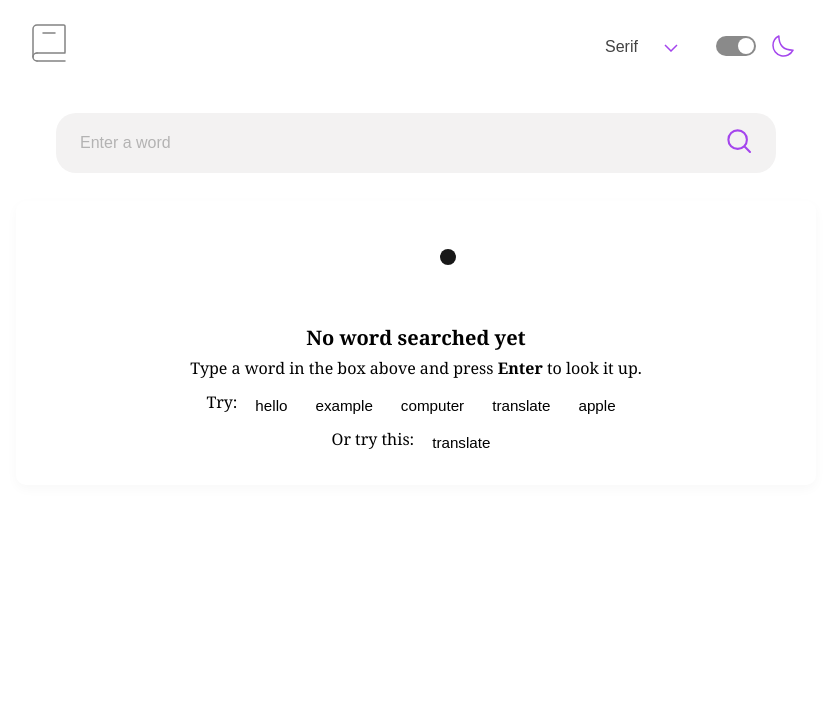
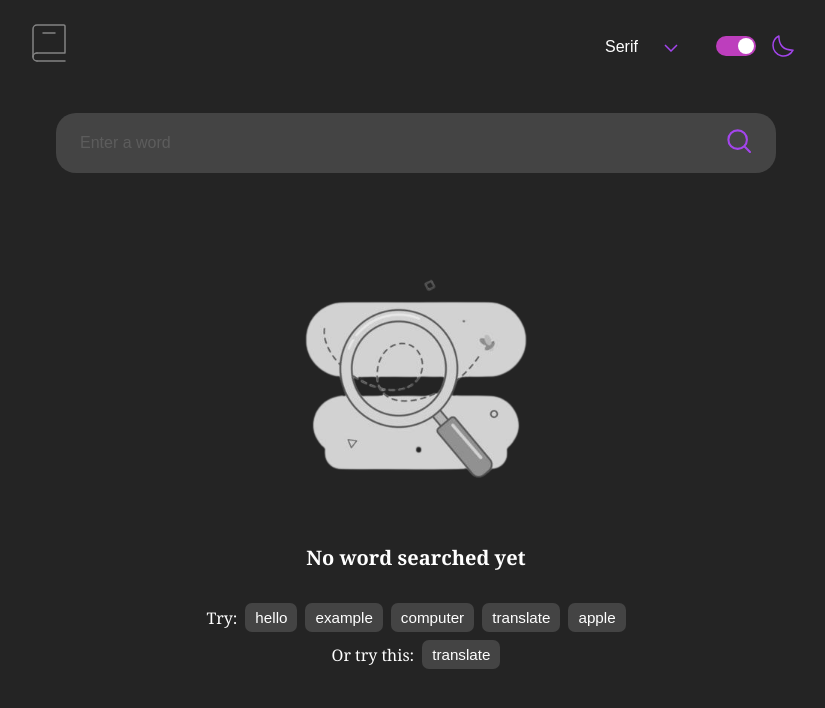
Before and after one commit to ATRam3/dictionary-app, a React (Vite) app: page / in a window 1280 px wide. Shown: the top 708 px of the page, without its empty margins (224-1049 px from the left). Built offline with nearby package versions, Linux system fonts and the light colour scheme.

Commit message:
done empty state with search suggestions when query is empty

```diff
--- a/src/components/EmptyState.jsx
+++ b/src/components/EmptyState.jsx
@@ -1,4 +1,6 @@
 // EmptyState component (place near top of file or in a separate file)
+import NoSearch from "../assets/images/NoSearch.png";
+import NoSearch1 from "../assets/images/No_search1.png";
 const EmptyState = ({ onPick, suggestions }) => {
   // pick a random suggestion to display visually
   const random = suggestions[Math.floor(Math.random() * suggestions.length)];
@@ -7,28 +9,10 @@ const EmptyState = ({ onPick, suggestions }) => {
     <div className="empty-state" role="region" aria-label="No search yet">
       {/* simple inline SVG illustration (optional) */}
       <div className="empty-illustration" aria-hidden="true">
-        <svg width="120" height="80" viewBox="0 0 120 80">
-          <rect
-            x="8"
-            y="12"
-            width="104"
-            height="56"
-            rx="8"
-            fill="none"
-            stroke="var(--muted)"
-            strokeWidth="2"
-          />
-          <circle cx="92" cy="28" r="8" fill="var(--muted)" />
-          <path d="M18 28h58" stroke="var(--muted)" strokeWidth="2" />
-          <path d="M18 40h58" stroke="var(--muted)" strokeWidth="2" />
-        </svg>
+        <img src={NoSearch} alt="" className="empty-img" />
       </div>
 
       <h2>No word searched yet</h2>
-      <p className="muted">
-        Type a word in the box above and press <strong>Enter</strong> to look it
-        up.
-      </p>
 
       <div className="examples">
         <span>Try: </span>
@@ -37,7 +21,12 @@ const EmptyState = ({ onPick, suggestions }) => {
             key={s}
             type="button"
             className="example-btn"
-            onClick={() => onPick(s)}
+            onClick={(e) => {
+              console.log("Empty state clicked: ", s, "event: ", e.type);
+              e.preventDefault();
+              e.stopPropagation();
+              onPick(s);
+            }}
           >
             {s}
           </button>
@@ -46,7 +35,16 @@ const EmptyState = ({ onPick, suggestions }) => {
 
       <div className="random">
         <span>Or try this: </span>
-        <button className="random-btn" onClick={() => onPick(random)}>
+        <button
+          className="random-btn"
+          type="button"
+          onClick={(e) => {
+            console.log("Empty state clicked: ", s, "event: ", e.type);
+            e.preventDefault();
+            e.stopPropagation();
+            onPick(s);
+          }}
+        >
           {random}
         </button>
       </div>
--- a/src/components/Navbar/ThemeToggle.jsx
+++ b/src/components/Navbar/ThemeToggle.jsx
@@ -11,13 +11,10 @@ const ThemeToggle = () => {
   // 'dark' or 'light' based on the saved value.
 
   useEffect(() => {
-    const savedTheme = localStorage.getItem("theme") === "dark";
+    const savedTheme = localStorage.getItem("theme") || "dark";
     if (savedTheme) {
       setTheme(savedTheme);
-      document.documentElement.setAttribute(
-        "data-theme",
-        savedTheme ? "dark" : "light"
-      );
+      document.documentElement.setAttribute("data-theme", savedTheme);
     }
   }, []);
 
--- a/src/components/SearchBar.jsx
+++ b/src/components/SearchBar.jsx
@@ -36,14 +36,20 @@ const SearchBar = () => {
       console.log("Invalid JSON in localStorage for 'result': ", savedResult);
       return null;
     }
-
-    return JSON.parse(savedResult) ?? null;
   });
   const [loading, setLoading] = useState(false);
   const [error, setError] = useState(null);
   const [isPlaying, setPlaying] = useState(false);
+
   const abortRef = useRef(null);
+  const inputRef = useRef(null);
   const audioRef = useRef(null);
+
+  useEffect(() => {
+    return () => {
+      if (abortRef.current) abortRef.current.abort();
+    };
+  });
 
   useEffect(() => {
     localStorage.setItem("word", word);
@@ -51,23 +57,15 @@ const SearchBar = () => {
     if (result) {
       localStorage.setItem("result", JSON.stringify(result));
     }
-
-    return () => {
-      if (abortRef.current) abortRef.current.abort();
-    };
   }, [word, result]);
 
   const searchWord = async (entry) => {
+    const q = entry?.toString().trim();
+    console.log("searchWord -> normalized q:", q);
+
     if (abortRef.current) abortRef.current.abort();
-
     const controller = new AbortController();
-
     abortRef.current = controller;
-
-    if (!word.trim()) {
-      setError("please enter a word to search");
-      return;
-    }
 
     try {
       setError(null);
@@ -75,7 +73,7 @@ const SearchBar = () => {
 
       setLoading(true);
 
-      const api = `https://api.dictionaryapi.dev/api/v2/entries/en/${entry.trim()}`;
+      const api = `https://api.dictionaryapi.dev/api/v2/entries/en/${q}`;
       const response = await fetch(api, { signal: controller.signal });
 
       if (response.status === 404) {
@@ -104,6 +102,12 @@ const SearchBar = () => {
       setLoading(false);
       abortRef.current = null;
     }
+  };
+
+  const handlePick = (pickedWord) => {
+    setWord(pickedWord);
+    searchWord(pickedWord);
+    inputRef.current?.focus();
   };
 
   const handleKeyDown = (e) => {
@@ -198,10 +202,8 @@ const SearchBar = () => {
       {!loading && !error && !result && (
         <EmptyState
           suggestions={starterSuggestions}
-          onPick={(word) => {
-            setWord(word);
-            searchWord(word);
-          }}
+          onPick={handlePick}
+          disabled={loading}
         />
       )}
       {result && (
@@ -310,7 +312,11 @@ const SearchBar = () => {
                     <ul>
                       {entry.sourceUrls.map((url, i) => (
                         <li key={url ?? i}>
-                          <a href="url" target="_blank">
+                          <a
+                            href={url}
+                            rel="noopener noreferrer"
+                            target="_blank"
+                          >
                             {url}
                           </a>
                         </li>
--- a/src/index.css
+++ b/src/index.css
@@ -8,6 +8,8 @@
   --input-bg-color: rgb(243, 242, 242);
   --input-color: rgb(34, 34, 34);
   --line-color: rgb(219, 219, 219);
+  --btn-color: rgb(240, 239, 239);
+  --btn-hover-color: rgb(228, 226, 226);
 }
 
 [data-theme="dark"] {
@@ -18,6 +20,8 @@
   --input-bg-color: rgb(68, 68, 68);
   --input-color: rgb(236, 236, 236);
   --line-color: rgb(90, 90, 90);
+  --btn-color: rgb(177, 177, 177);
+  --btn-hover-color: rgb(58, 58, 58);
 }
 
 body {
--- a/src/styles/SearchBar.css
+++ b/src/styles/SearchBar.css
@@ -176,15 +176,14 @@ footer ul li {
   color: var(--text);
   padding: 28px;
   border-radius: 10px;
-  background: var(--surface); /* subtle background makes it feel intentional */
-  box-shadow: 0 4px 12px rgba(0, 0, 0, 0.03);
 }
 .empty-illustration {
   margin: 0 auto 10px;
   opacity: 0.9;
 }
 .empty-state h2 {
-  margin: 6px 0;
+  color: var(--text-color);
+  margin: 0 2rem 2rem 2rem;
   font-size: 1.25rem;
 }
 .empty-state .muted {
@@ -195,24 +194,37 @@ footer ul li {
 .examples,
 .random {
   display: flex;
+  align-items: center;
   justify-content: center;
   gap: 8px;
   flex-wrap: wrap;
   margin-top: 8px;
 }
 
+.examples span {
+  color: var(--text-color);
+}
+
+.random span {
+  color: var(--text-color);
+}
+
 .example-btn,
 .random-btn {
-  background: transparent;
-  border: 1px solid var(--muted);
+  color: var(--text-color);
+  background: var(--input-bg-color);
+  border: none;
   padding: 6px 10px;
-  border-radius: 999px;
+  border-radius: 7px;
   cursor: pointer;
   font-size: 0.95rem;
 }
 
 .example-btn:hover,
 .random-btn:hover {
-  background: var(--muted);
-  color: white;
+  background: var(--btn-hover-color);
 }
+
+.empty-img {
+  width: 300px;
+}
```
Also changed, not shown: src/assets/images/NoSearch.png (added), src/assets/images/No_search1.png (added).
